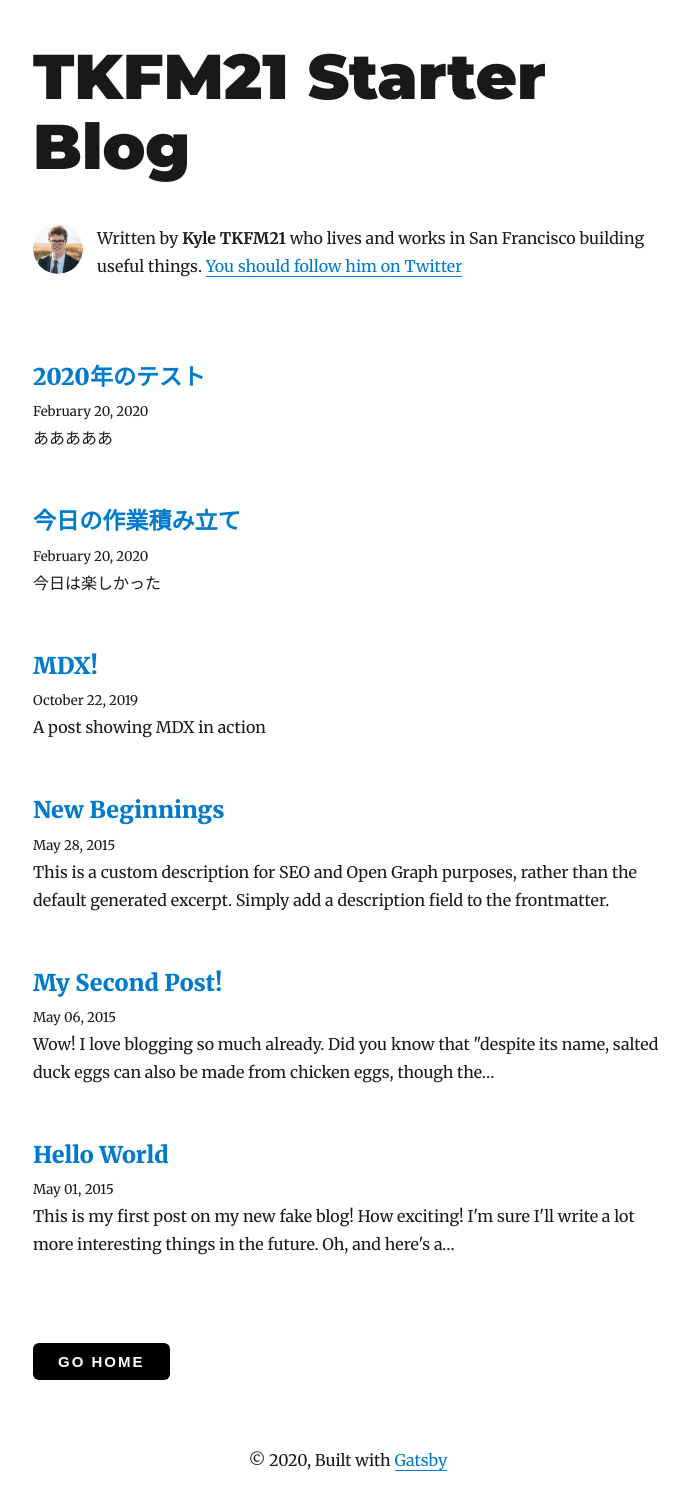
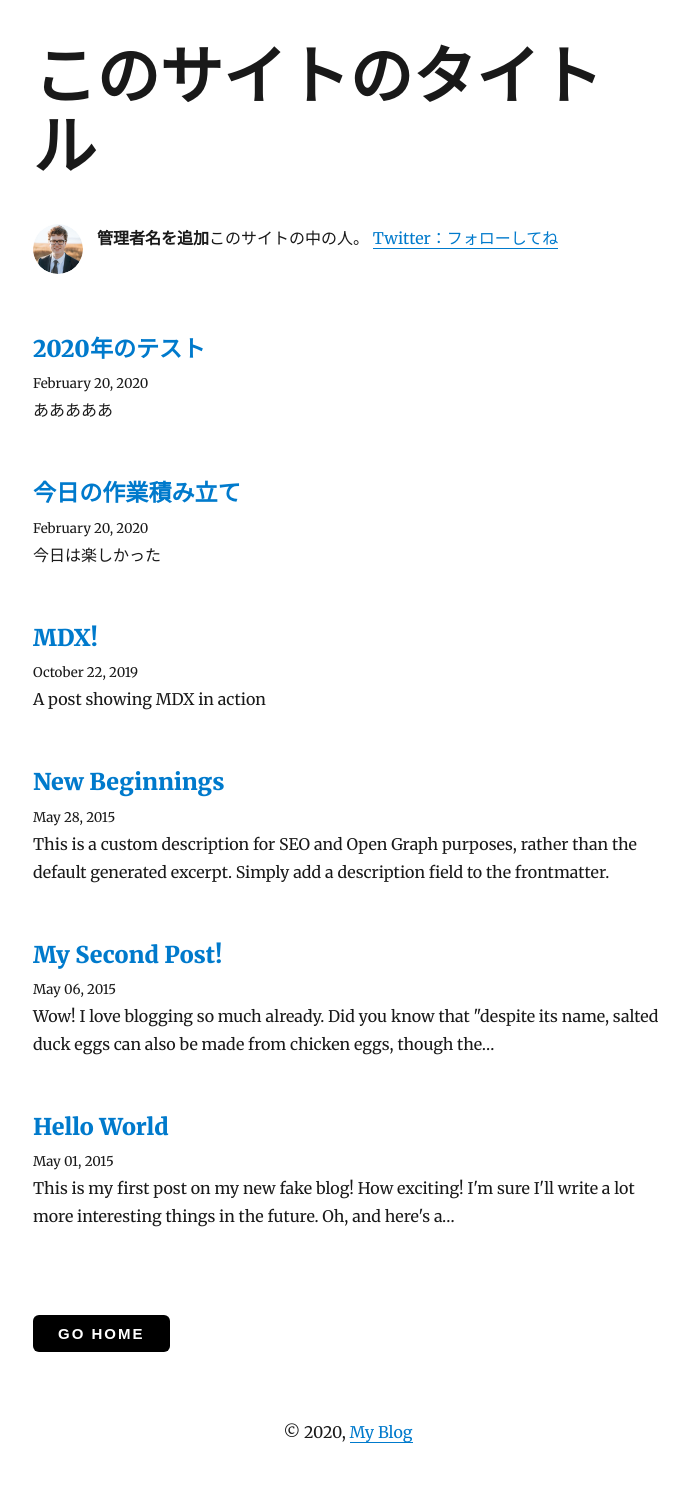
Before and after one commit to TKFM21/netlify-cms, a Gatsby site: page /blog/ in a window 1280 px wide. Shown: the whole page, without its empty margins (292-981 px from the left). After the commit the page ends 1470 px from the top, so only its background shows below. Built offline with nearby package versions, Linux system fonts and the light colour scheme; Gatsby itself is replaced by a stand-in of ours; some packages are replaced by stand-ins of ours.

Commit message:
template OK

```diff
--- a/gatsby-config.js
+++ b/gatsby-config.js
@@ -1,8 +1,8 @@
 module.exports = {
   siteMetadata: {
     // edit below
-    title: `TKFM21 Starter Blog`,
-    author: `Kyle TKFM21`,
+    title: `このサイトのタイトル`,
+    author: `管理者名を追加`,
     description: `Gatsby and Netlifyでブログをやってる`,
     siteUrl: `https://gatsby-starter-blog-demo.netlify.com/`,
     social: {
--- a/src/components/bio.js
+++ b/src/components/bio.js
@@ -34,11 +34,10 @@ function Bio() {
               }}
             />
             <p>
-              Written by <strong>{author}</strong> who lives and works in San
-              Francisco building useful things.
+              <strong>{author}</strong>このサイトの中の人。
               {` `}
               <a href={`https://twitter.com/${social.twitter}`}>
-                You should follow him on Twitter
+                Twitter：フォローしてね
               </a>
             </p>
           </Container>
--- a/src/components/layout.js
+++ b/src/components/layout.js
@@ -67,9 +67,9 @@ class Layout extends React.Component {
           <main>{children}</main>
         </div>
         <Footer>
-          © {new Date().getFullYear()}, Built with
+          © {new Date().getFullYear()},
           {` `}
-          <a href="https://www.gatsbyjs.org">Gatsby</a>
+          <Link to={`/`}>My Blog</Link>
         </Footer>
       </Wrapper>
     )
```
Also changed, not shown: src/pages/index.js (+18 -10 lines).
